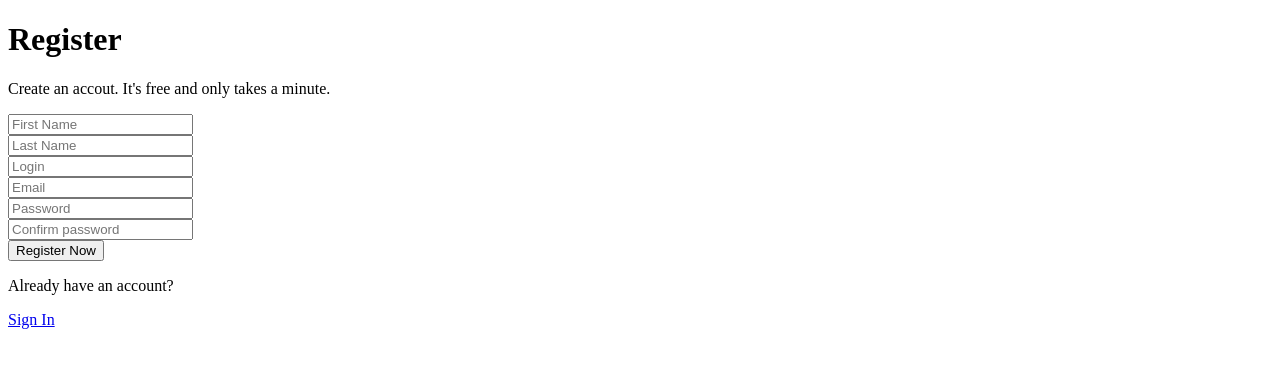
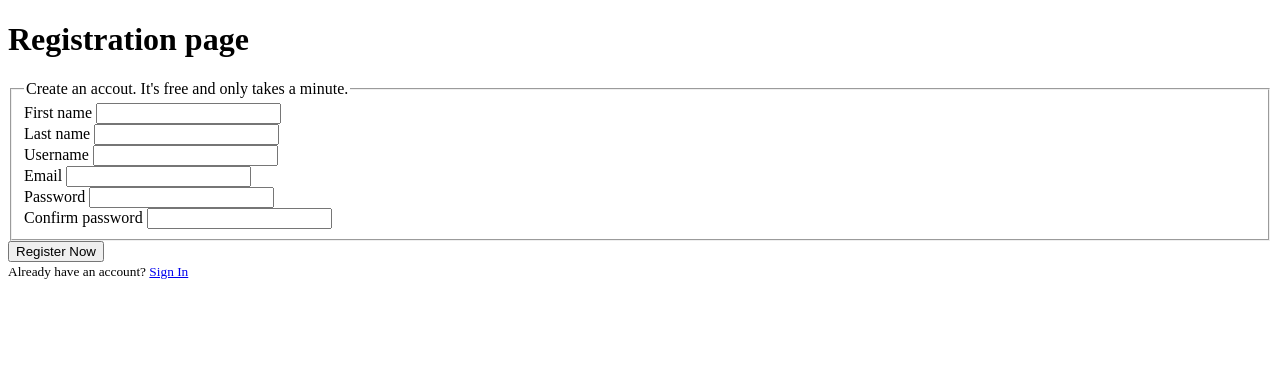
Before and after one commit to alexeysp11/flask-social-blog, a Flask app: page /register in a window 1280 px wide. Shown: the top 368 px of the page. Run offline with Flask 2, Linux system fonts and the light colour scheme.

Commit message:
Used forms for UI

```diff
--- a/flaskblog.py
+++ b/flaskblog.py
@@ -1,6 +1,8 @@
 from flask import Flask, render_template
+from forms import RegistrationForm, LoginForm
+app = Flask(__name__)
 
-app = Flask(__name__)
+app.config['SECRET_KEY'] = '3d00b8c399db2c728fcb31aff3273960'
 
 posts = [
     {
@@ -34,7 +36,17 @@ def about():
 
 @app.route("/login")
 def login():
-    return render_template('login.html')
+    form = LoginForm()
+    return render_template('login.html', form=form)
+
+@app.route("/register")
+def register():
+    form = RegistrationForm()
+    return render_template('register.html', form=form)
+
+@app.route("/forgot_password")
+def forgot_password():
+    return render_template('forgot_password.html')
 
 @app.route("/profile")
 def profile():
@@ -44,14 +56,6 @@ def profile():
 def feed():
     return render_template('feed.html', posts=posts)
 
-@app.route("/register")
-def register():
-    return render_template('register.html')
-
-@app.route("/forgot_password")
-def forgot_password():
-    return render_template('forgot_password.html')
-
 @app.route("/new")
 def new():
     return render_template('new.html')
--- /dev/null
+++ b/forms.py
@@ -0,0 +1,25 @@
+from flask_wtf import FlaskForm
+from wtforms import StringField, PasswordField, SubmitField, BooleanField
+from wtforms.validators import DataRequired, Length, EqualTo
+
+# install 'email_validator' for email validation support!
+
+class RegistrationForm(FlaskForm):
+    firstname = StringField('First name',
+                            validators=[DataRequired(), Length(min=2, max=20)])
+    lastname = StringField('Last name',
+                            validators=[DataRequired(), Length(min=2, max=20)])
+    username = StringField('Username',
+                            validators=[DataRequired(), Length(min=2, max=20)])
+    email = StringField('Email', validators=[DataRequired()])
+    password = PasswordField('Password', validators=[DataRequired()])
+    confirm_password = PasswordField('Confirm password',
+                                      validators=[DataRequired(), EqualTo('password')])
+    submit = SubmitField('Register Now')
+
+
+class LoginForm(FlaskForm):
+    username = StringField('Username', validators=[DataRequired()])
+    password = PasswordField('Password', validators=[DataRequired()])
+    remember = BooleanField('Remember Me')
+    submit = SubmitField('Sign In')
--- a/templates/register.html
+++ b/templates/register.html
@@ -3,16 +3,48 @@
 {% block title %}Register{% endblock title %}
 
 {% block content %}
-    <h1>Register</h1>
-    <p>Create an accout. It's free and only takes a minute.</p>
-    <input type="text" placeholder="First Name"><br>
-    <input type="text" placeholder="Last Name"><br>
-    <input type="text" placeholder="Login"><br>
-    <input type="text" placeholder="Email"><br>
-    <!--Password should not be visible-->
-    <input type="text" placeholder="Password"><br>
-    <input type="text" placeholder="Confirm password"><br>
-    <button>Register Now</button>
-    <p>Already have an account?</p>
-    <a href= "{{ url_for('login') }}">Sign In</a>
+    <div>
+        <h1>Registration page</h1>
+        <form>
+            {{ form.hidden_tag() }}
+            <fieldset>
+                <legend>
+                    Create an accout. It's free and only takes a minute.
+                </legend>
+                <div class="form-group">
+                    {{ form.firstname.label(class="form-control-label") }}
+                    {{ form.firstname(class="form-control form-control=lg") }}
+                </div>
+                <div class="form-group">
+                    {{ form.lastname.label(class="form-control-label") }}
+                    {{ form.lastname(class="form-control form-control=lg") }}
+                </div>
+                <div class="form-group">
+                    {{ form.username.label(class="form-control-label") }}
+                    {{ form.username(class="form-control form-control=lg") }}
+                </div>
+                <div class="form-group">
+                    {{ form.email.label(class="form-control-label") }}
+                    {{ form.email(class="form-control form-control=lg") }}
+                </div>
+                <div class="form-group">
+                    {{ form.password.label(class="form-control-label") }}
+                    {{ form.password(class="form-control form-control=lg") }}
+                </div>
+                <div class="form-group">
+                    {{ form.confirm_password.label(class="form-control-label") }}
+                    {{ form.confirm_password(class="form-control form-control=lg") }}
+                </div>
+            </fieldset>
+            <div>
+                {{ form.submit(class="btn btn-outline-info") }}
+            </div>
+        </form>
+    </div>
+    <div class="border-top pt-3">
+        <small class="text-muted">
+            Already have an account?
+            <a href= "{{ url_for('login') }}">Sign In</a>
+        </small>
+    </div>
 {% endblock content %}
```
Also changed, not shown: templates/login.html (+28 -8 lines).
